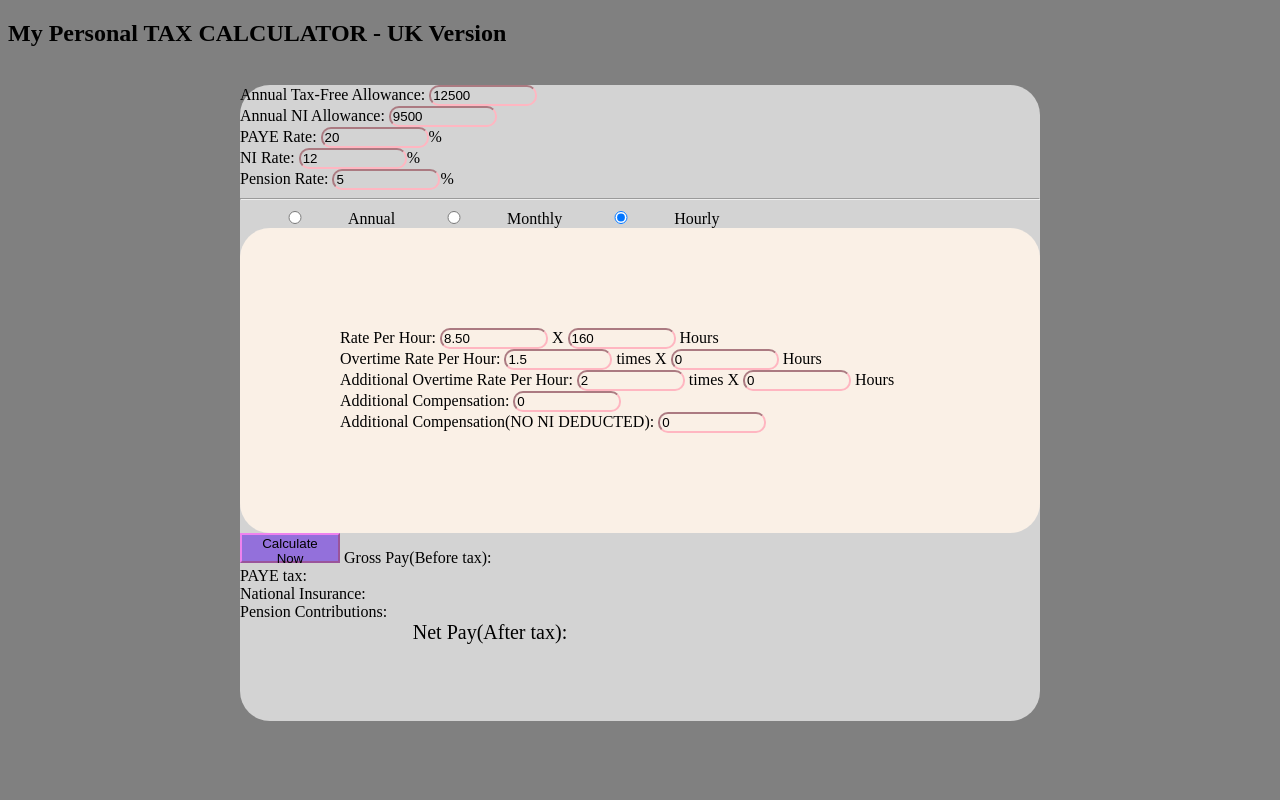
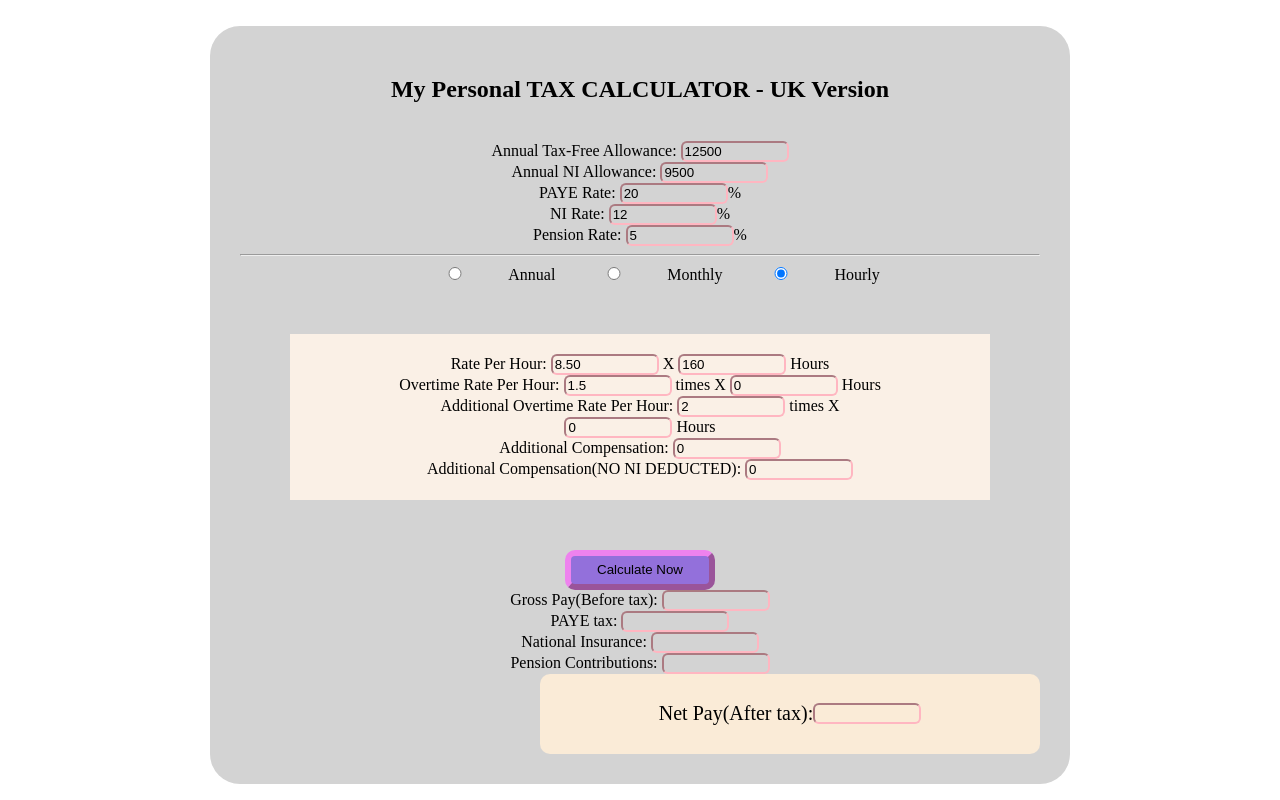
Before and after one commit to maclyn02/uk-tax-calc, a Django app: page / in a window 1280 px wide. Run offline with Django 3.2, Linux system fonts and the light colour scheme.

Commit message:
updated structure and formulae

```diff
--- a/personalTaxCalcApp/static/css/styles.css
+++ b/personalTaxCalcApp/static/css/styles.css
@@ -1,41 +1,42 @@
-body{
-  background-color: Gray;
-}
-
 .container{
   background-color: LightGrey;
   max-width: 800px;
   margin: auto;
   border-radius: 30px;
+  padding: 30px;
+  text-align: center;
 }
 
 input{
   width: 100px;
   background-color: inherit;
-  border-radius: 10px;
+  border-radius: 6px;
   border-color: LightPink;
 }
 
 button{
-  height: 30px;
-  width: 100px;
+  height: 40px;
+  width: 150px;
   background-color: MediumPurple;
   border-color: Violet;
+  border-width: 6px;
+  border-radius: 10px;
 }
 
 #results-container{
   background-color: Linen;
-  padding: 100px 100px 100px 100px;
-  border-radius: 30px;
+  padding: 20px 100px 20px 100px;
+  margin: 50px 50px 50px 50px;
 }
 
 .net-pay-container{
-  background-color: Thristle;
-  height: 100px;
+  background-color: AntiqueWhite;
+  height: 80px;
   width: 500px;
   font-size: 20px;
   display: flex;
-  align-content: center;
+  align-items: center;
   justify-content: center;
-  border-radius: 30px;
+  border-radius: 10px;
+  margin-left: auto;
 }
--- a/personalTaxCalcApp/templates/taxCalc/homepage.html
+++ b/personalTaxCalcApp/templates/taxCalc/homepage.html
@@ -9,9 +9,10 @@
     <link rel="stylesheet" href="{% static 'css/styles.css' %}">
   </head>
   <body>
-    <h2>My Personal TAX CALCULATOR - UK Version</h2>
     <br/>
     <div class="container">
+      <h2>My Personal TAX CALCULATOR - UK Version</h2>
+      <br>
       Annual Tax-Free Allowance: <input type="text" id="annualAllowance" value="12500"/>
       <br>
       Annual NI Allowance: <input type="text" id="niAllowance" value="9500"/>
@@ -38,15 +39,16 @@
           Additional Compensation(NO NI DEDUCTED): <input type="text" id="additionalCompensationNONI" value="0"/>
       </div>
       <button type="button" onclick="calculateSalary();">Calculate Now</button>
-      Gross Pay(Before tax): <label id="grossPay"/>
       <br>
-      PAYE tax: <label id="paye"/>
+      Gross Pay(Before tax): <input type="text" id="grossPay"/>
       <br>
-      National Insurance: <label id="ni"/>
+      PAYE tax: <input type="text" id="paye"/>
       <br>
-      Pension Contributions: <label id="pension"/>
+      National Insurance: <input type="text" id="ni"/>
+      <br>
+      Pension Contributions: <input type="text" id="pension"/>
       <div class="net-pay-container">
-        Net Pay(After tax): <label id="netPay"/>
+        Net Pay(After tax): <input type="text" id="netPay"/>
       </div>
     </div>
   </body>
```
